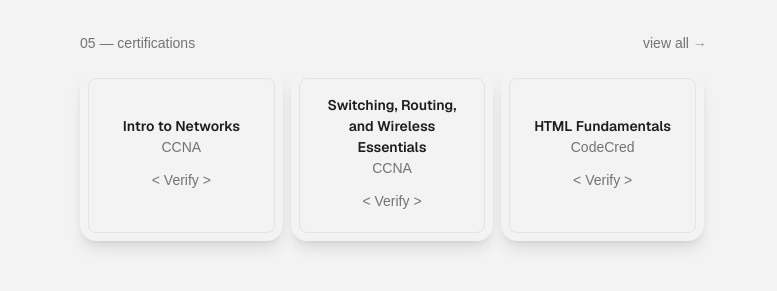
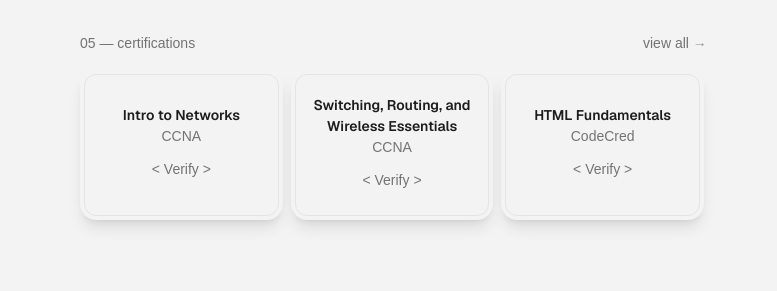
Before and after one commit to 3stannn/kodekz, a React (Vite) app: page / in a window 1280 px wide. Shown: the part 1571-1862 px from the top of the page, without its empty margins (372-1149 px from the left). Built offline with nearby package versions, Linux system fonts and the light colour scheme; a web font is replaced by a local one.

Commit message:
style: adjust padding in outer-card and update border-radius in inner-card for consistency

```diff
--- a/src/index.css
+++ b/src/index.css
@@ -436,7 +436,7 @@ a:focus-visible .link-arrow {
 
 .outer-card {
   background-color: #F3F3F3;
-  padding: 8px;
+  padding: 4px;
   min-height: 150px;
   border-radius: 16px;
 }
@@ -448,7 +448,7 @@ a:focus-visible .link-arrow {
 
 .inner-card {
   border: 1px solid #e4e4e4;
-  border-radius: 8px;
+  border-radius: 12px;
 }
 
 .github-calendar {
```
